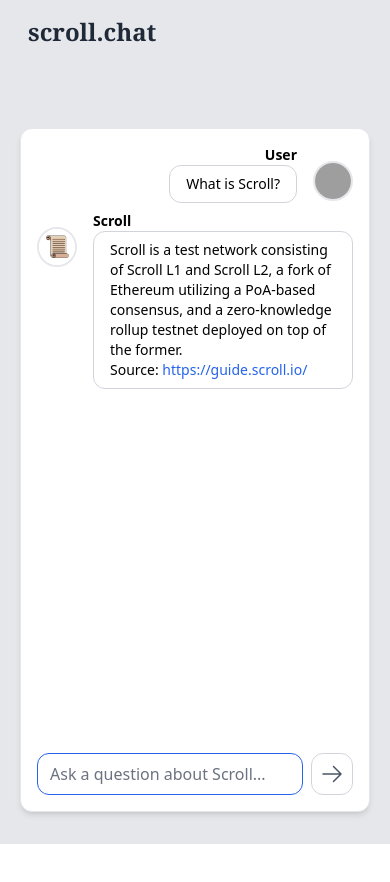
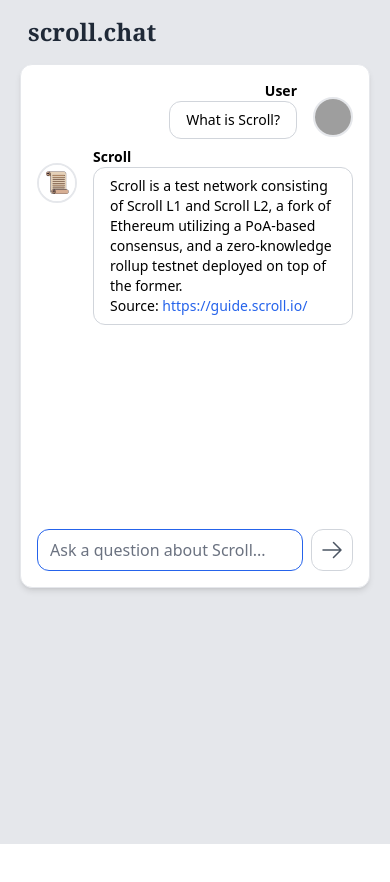
Before and after one commit to shrimpynuts/scroll-chat-frontend, a Next.js app: page / in a window 390 px wide. Shown: the top 882 px of the page. After the commit the page ends 844 px from the top, so only its background shows below. Built offline with nearby package versions, Linux system fonts and the light colour scheme; grey boxes are pictures that could not be loaded; what wagmi would draw is missing.

Commit message:
feat: more mobile optimizations

```diff
--- a/components/chat/index.tsx
+++ b/components/chat/index.tsx
@@ -98,7 +98,7 @@ export default function Search() {
   return (
     <div className="relative w-full rounded-xl border border-gray-200 bg-white p-4 shadow-md md:p-8">
       <div className="relative flex w-full flex-col justify-between">
-        <div className=" flex h-[36rem] flex-col space-y-2 overflow-y-scroll scrollbar-hide">
+        <div className=" flex h-[26rem] flex-col space-y-2 overflow-y-scroll scrollbar-hide md:h-[36rem]">
           {messages.map((message, index) => (
             <div key={index}>
               <Message message={message} />
--- a/components/layout/index.tsx
+++ b/components/layout/index.tsx
@@ -36,7 +36,7 @@ export default function Layout({
           <div></div>
         </div>
       </div>
-      <main className="flex w-screen flex-col items-center justify-center py-32">
+      <main className="flex w-screen flex-col items-center justify-center pt-16 md:py-24">
         {children}
       </main>
     </>
```
